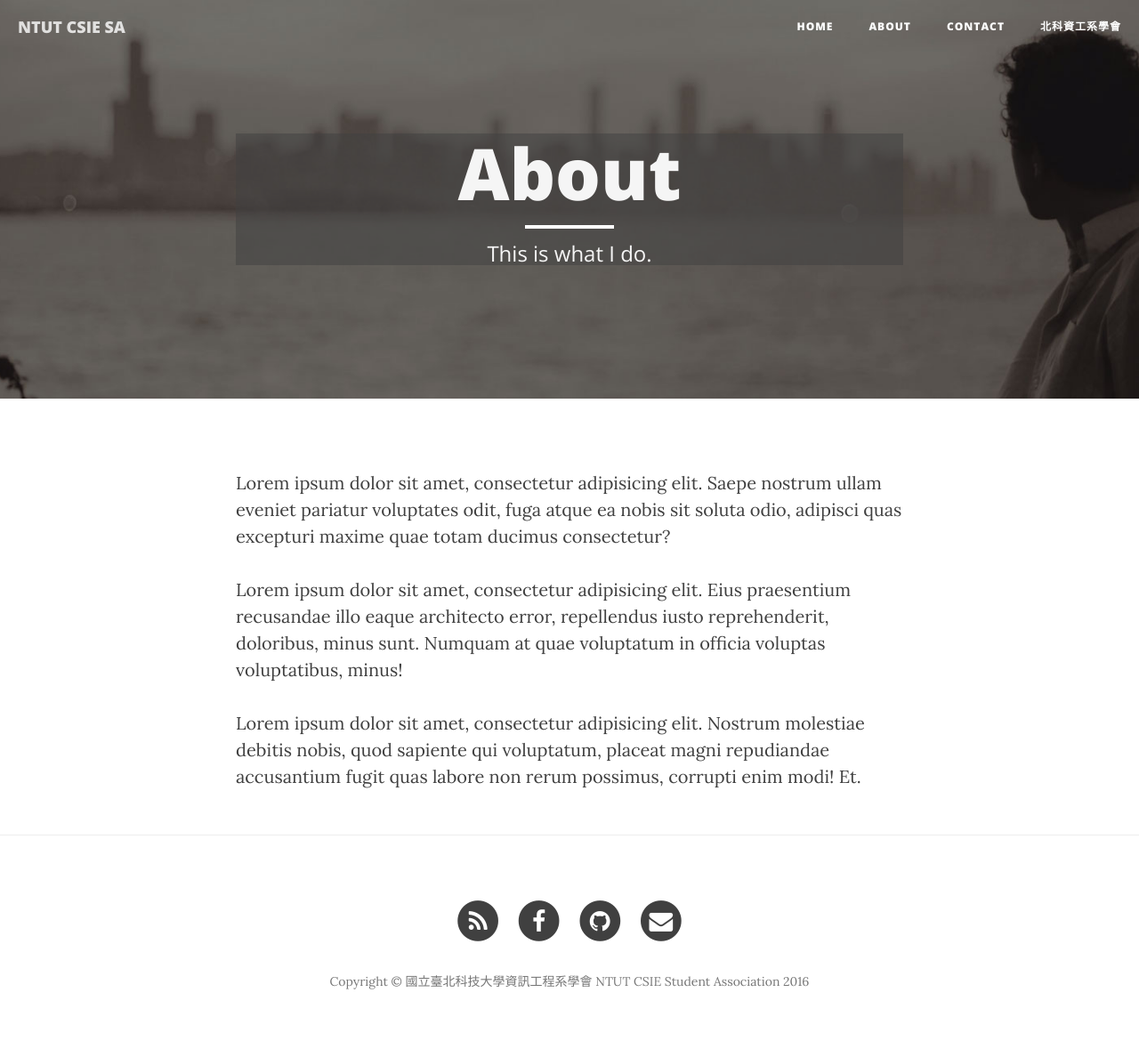
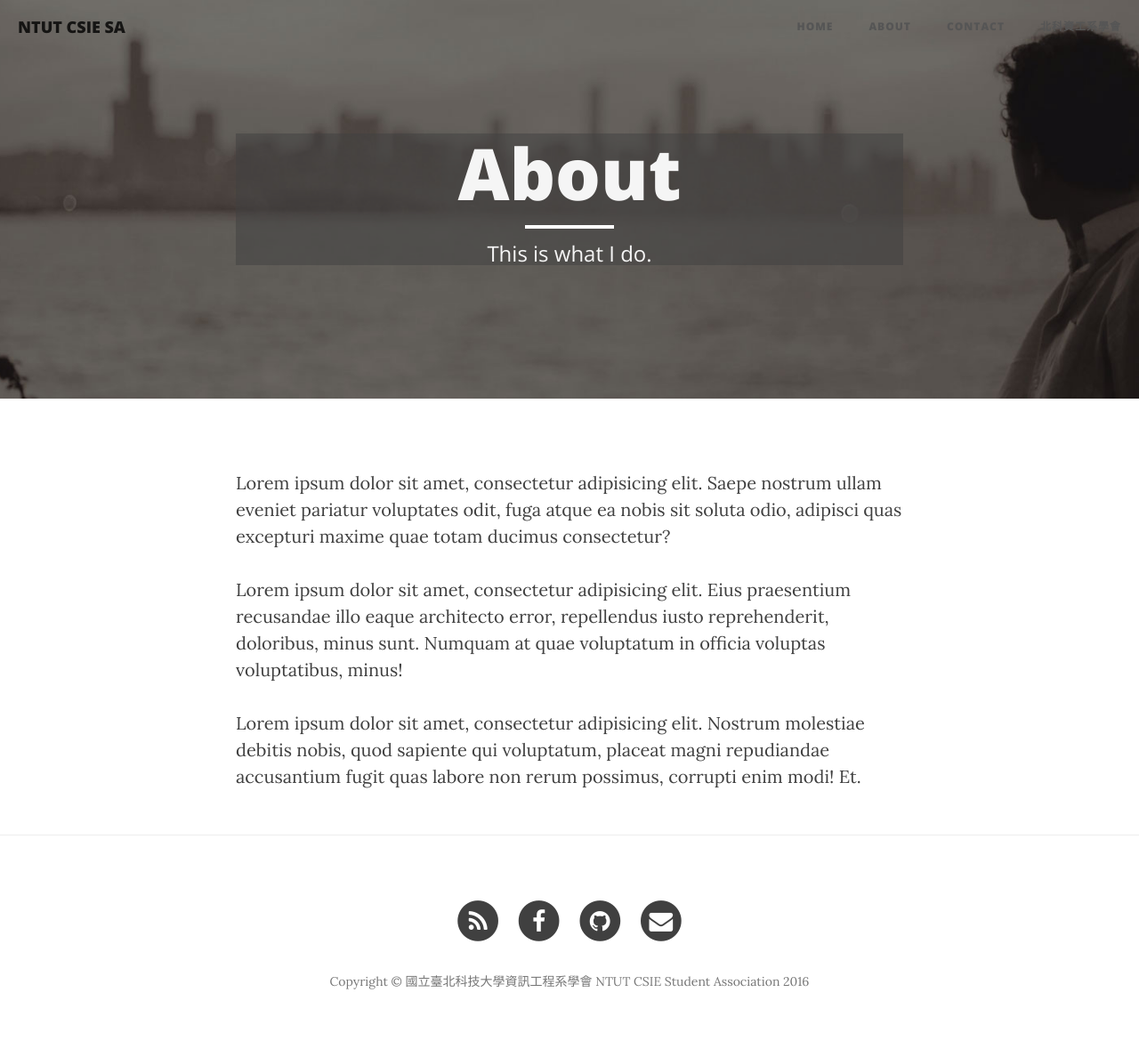
Before and after one commit to ntutcsie/ntutcsie.github.io, a Jekyll site: the page built from about.html, in a window 1280 px wide. Shown: the whole page at 89% size. Built offline with Jekyll 4.4.1, drawn with Linux system fonts in a browser that asks for light colours; nearby versions of some CDN libraries.

Commit message:
improve navbar text color

```diff
--- a/css/clean-blog.css
+++ b/css/clean-blog.css
@@ -74,20 +74,20 @@ hr.small {
         border-bottom: 1px solid transparent;
     }
     .navbar-custom .navbar-brand {
-        color: white;
+        color: #555;
         padding: 20px;
     }
     .navbar-custom .navbar-brand:hover,
     .navbar-custom .navbar-brand:focus {
-        color: rgba(255, 255, 255, 0.8);
+        color: rgba(0, 0, 0, 0.8);
     }
     .navbar-custom .nav li a {
-        color: white;
+        color: #555;
         padding: 20px;
     }
     .navbar-custom .nav li a:hover,
     .navbar-custom .nav li a:focus {
-        color: rgba(255, 255, 255, 0.8);
+        color: rgba(0, 0, 0, 0.8);
     }
 }
 @media only screen and (min-width: 1170px) {
```
